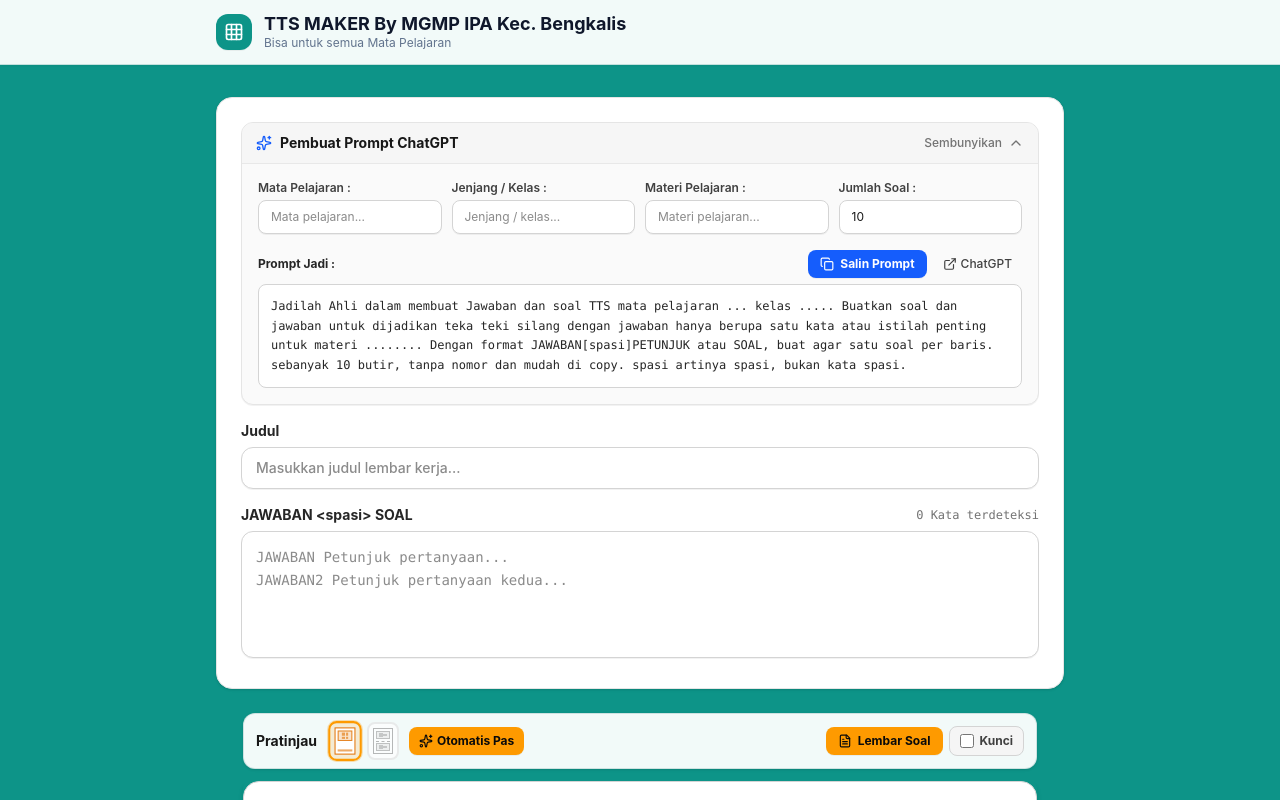
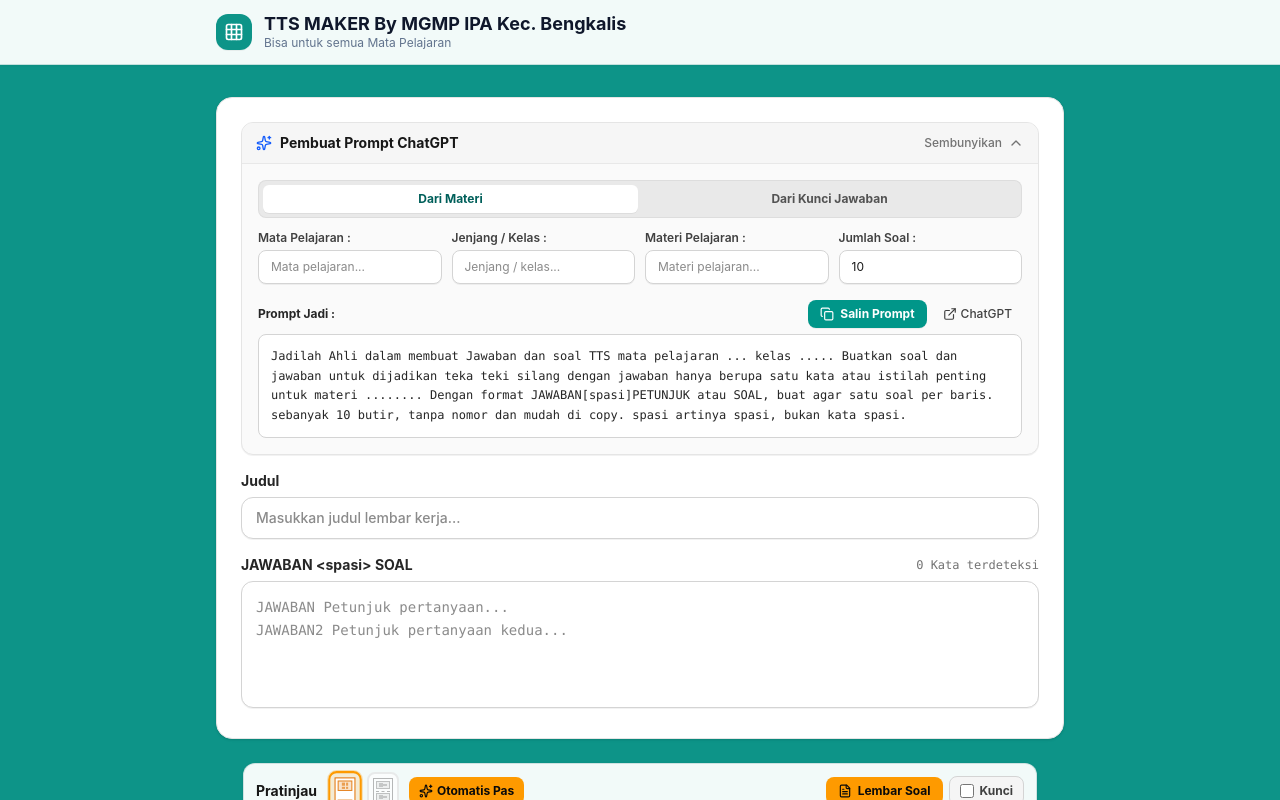
Before and after one commit to hijabgurubertuah/ttsmgmp, a React (Vite) app: page / in a window 1280 px wide. Shown: the top 800 px of the page. Built offline with nearby package versions, Linux system fonts and the light colour scheme.

Commit message:
feat: add tabbed interface to ChatGPT prompt generator
Introduce 'topic' and 'answers' tabs for the prompt generator, allowing users to create puzzles based on either lesson material or a custom list of answers, with state persistence via localStorage.

```diff
--- a/src/components/WorksheetGenerator.tsx
+++ b/src/components/WorksheetGenerator.tsx
@@ -119,7 +119,14 @@ export const WorksheetGenerator: React.FC = () => {
   const [copiedPrompt, setCopiedPrompt] = useState(false);
   const [showClearConfirm, setShowClearConfirm] = useState(false);
 
-  // Pembuat Prompt ChatGPT State
+  // Pembuat Prompt ChatGPT State (2 Tab: 'topic' dan 'answers')
+  const [promptActiveTab, setPromptActiveTab] = useState<'topic' | 'answers'>(() => {
+    try {
+      return (localStorage.getItem('tts_prompt_active_tab') as 'topic' | 'answers') || 'topic';
+    } catch {
+      return 'topic';
+    }
+  });
   const [showPromptMaker, setShowPromptMaker] = useState(() => {
     try {
       return localStorage.getItem('tts_show_prompt_maker') !== 'false';
@@ -127,6 +134,7 @@ export const WorksheetGenerator: React.FC = () => {
       return true;
     }
   });
+  // Tab 1: Dari Materi
   const [promptSubject, setPromptSubject] = useState(() => {
     try {
       return localStorage.getItem('tts_prompt_subject') ?? '';
@@ -153,6 +161,21 @@ export const WorksheetGenerator: React.FC = () => {
       return localStorage.getItem('tts_prompt_count') ?? '10';
     } catch {
       return '10';
+    }
+  });
+  // Tab 2: Dari Kunci Jawaban
+  const [promptAnswersSubject, setPromptAnswersSubject] = useState(() => {
+    try {
+      return localStorage.getItem('tts_prompt_answers_subject') ?? '';
+    } catch {
+      return '';
+    }
+  });
+  const [promptAnswersList, setPromptAnswersList] = useState(() => {
+    try {
+      return localStorage.getItem('tts_prompt_answers_list') ?? '';
+    } catch {
+      return '';
     }
   });
 
@@ -199,11 +222,14 @@ export const WorksheetGenerator: React.FC = () => {
       localStorage.setItem('tts_maker_raw_words2', rawWords2);
       localStorage.setItem('tts_maker_seed2', seed2.toString());
       localStorage.setItem('tts_maker_show_key', showAnswerKey.toString());
+      localStorage.setItem('tts_prompt_active_tab', promptActiveTab);
       localStorage.setItem('tts_show_prompt_maker', showPromptMaker.toString());
       localStorage.setItem('tts_prompt_subject', promptSubject);
       localStorage.setItem('tts_prompt_grade', promptGrade);
       localStorage.setItem('tts_prompt_topic', promptTopic);
       localStorage.setItem('tts_prompt_count', promptCount);
+      localStorage.setItem('tts_prompt_answers_subject', promptAnswersSubject);
+      localStorage.setItem('tts_prompt_answers_list', promptAnswersList);
     } catch (e) {
       console.warn('Failed to save state to localStorage', e);
     }
@@ -217,11 +243,14 @@ export const WorksheetGenerator: React.FC = () => {
     rawWords2,
     seed2,
     showAnswerKey,
+    promptActiveTab,
     showPromptMaker,
     promptSubject,
     promptGrade,
     promptTopic,
     promptCount,
+    promptAnswersSubject,
+    promptAnswersList,
   ]);
 
   const handleClearInputs = () => {
@@ -248,7 +277,8 @@ export const WorksheetGenerator: React.FC = () => {
     setToast({ type: 'success', message: `Form isian ${activeEditorTab === 'tts1' ? 'TTS 1' : 'TTS 2'} berhasil dikosongkan.` });
   };
 
-  const generatedPrompt = useMemo(() => {
+  // Prompt Tab 1: Dari Materi
+  const generatedPromptTab1 = useMemo(() => {
     const subject = promptSubject.trim() || '...';
     const grade = promptGrade.trim() || '....';
     const topic = promptTopic.trim() || '.......';
@@ -257,14 +287,24 @@ export const WorksheetGenerator: React.FC = () => {
     return `Jadilah Ahli dalam membuat Jawaban dan soal TTS mata pelajaran ${subject} kelas ${grade}. Buatkan soal dan jawaban untuk dijadikan teka teki silang dengan jawaban hanya berupa satu kata atau istilah penting untuk materi ${topic}. Dengan format JAWABAN[spasi]PETUNJUK atau SOAL, buat agar satu soal per baris. sebanyak ${count} butir, tanpa nomor dan mudah di copy. spasi artinya spasi, bukan kata spasi.`;
   }, [promptSubject, promptGrade, promptTopic, promptCount]);
 
+  // Prompt Tab 2: Dari Kunci Jawaban Satu Kata (dipisahkan koma)
+  const generatedPromptTab2 = useMemo(() => {
+    const subject = (promptAnswersSubject.trim() || promptSubject.trim()) || '....';
+    const answers = promptAnswersList.trim() || '.......';
+
+    return `Jadilah Ahli dalam membuat soal TTS mata pelajaran ${subject} untuk jawaban berikut ${answers} . Dengan format JAWABAN[spasi]PETUNJUK atau SOAL, buat agar satu soal per baris, tanpa nomor dan mudah di copy. spasi artinya spasi, bukan kata spasi.`;
+  }, [promptAnswersSubject, promptSubject, promptAnswersList]);
+
+  const currentActivePrompt = promptActiveTab === 'topic' ? generatedPromptTab1 : generatedPromptTab2;
+
   const handleCopyPrompt = async () => {
     try {
-      await navigator.clipboard.writeText(generatedPrompt);
+      await navigator.clipboard.writeText(currentActivePrompt);
       setCopiedPrompt(true);
       setTimeout(() => setCopiedPrompt(false), 2000);
     } catch {
       const textArea = document.createElement('textarea');
-      textArea.value = generatedPrompt;
+      textArea.value = currentActivePrompt;
       document.body.appendChild(textArea);
       textArea.select();
       document.execCommand('copy');
@@ -819,8 +859,35 @@ export const WorksheetGenerator: React.FC = () => {
 
           {showPromptMaker && (
             <div className="p-3.5 sm:p-4 space-y-3 animate-in fade-in duration-150">
-              {/* Kolom Input: Mata Pelajaran, Jenjang/Kelas, Materi Pelajaran, Jumlah Soal */}
-              <div className="grid grid-cols-1 sm:grid-cols-2 lg:grid-cols-4 gap-2.5">
+              {/* Tab Selector: Dari Materi vs Dari Kunci Jawaban */}
+              <div className="flex bg-neutral-200/80 dark:bg-neutral-800 p-1 rounded-lg gap-1 border border-neutral-300/60 dark:border-neutral-700">
+                <button
+                  type="button"
+                  onClick={() => setPromptActiveTab('topic')}
+                  className={`flex-1 py-1.5 px-3 rounded-md text-xs font-bold transition cursor-pointer text-center ${
+                    promptActiveTab === 'topic'
+                      ? 'bg-white dark:bg-neutral-900 text-teal-800 dark:text-teal-300 shadow-2xs'
+                      : 'text-neutral-600 dark:text-neutral-400 hover:text-neutral-900 dark:hover:text-white'
+                  }`}
+                >
+                  Dari Materi
+                </button>
+                <button
+                  type="button"
+                  onClick={() => setPromptActiveTab('answers')}
+                  className={`flex-1 py-1.5 px-3 rounded-md text-xs font-bold transition cursor-pointer text-center ${
+                    promptActiveTab === 'answers'
+                      ? 'bg-white dark:bg-neutral-900 text-teal-800 dark:text-teal-300 shadow-2xs'
+                      : 'text-neutral-600 dark:text-neutral-400 hover:text-neutral-900 dark:hover:text-white'
+                  }`}
+                >
+                  Dari Kunci Jawaban
+                </button>
+              </div>
+
+              {/* Tab 1: Berdasarkan Materi */}
+              {promptActiveTab === 'topic' && (
+                <div className="grid grid-cols-1 sm:grid-cols-2 lg:grid-cols-4 gap-2.5 animate-in fade-in duration-150">
                   <div>
                     <label className="block text-xs font-semibold text-neutral-700 dark:text-neutral-300 mb-1">
                       Mata Pelajaran :
@@ -830,7 +897,7 @@ export const WorksheetGenerator: React.FC = () => {
                       value={promptSubject}
                       onChange={(e) => setPromptSubject(e.target.value)}
                       placeholder="Mata pelajaran..."
-                    className="w-full px-3 py-2 text-xs rounded-lg border border-neutral-300 dark:border-neutral-700 bg-white dark:bg-neutral-900 text-neutral-900 dark:text-white focus:ring-2 focus:ring-blue-500 focus:outline-none transition shadow-2xs"
+                      className="w-full px-3 py-2 text-xs rounded-lg border border-neutral-300 dark:border-neutral-700 bg-white dark:bg-neutral-900 text-neutral-900 dark:text-white focus:ring-2 focus:ring-teal-500 focus:outline-none transition shadow-2xs"
                     />
                   </div>
 
@@ -843,7 +910,7 @@ export const WorksheetGenerator: React.FC = () => {
                       value={promptGrade}
                       onChange={(e) => setPromptGrade(e.target.value)}
                       placeholder="Jenjang / kelas..."
-                    className="w-full px-3 py-2 text-xs rounded-lg border border-neutral-300 dark:border-neutral-700 bg-white dark:bg-neutral-900 text-neutral-900 dark:text-white focus:ring-2 focus:ring-blue-500 focus:outline-none transition shadow-2xs"
+                      className="w-full px-3 py-2 text-xs rounded-lg border border-neutral-300 dark:border-neutral-700 bg-white dark:bg-neutral-900 text-neutral-900 dark:text-white focus:ring-2 focus:ring-teal-500 focus:outline-none transition shadow-2xs"
                     />
                   </div>
 
@@ -856,7 +923,7 @@ export const WorksheetGenerator: React.FC = () => {
                       value={promptTopic}
                       onChange={(e) => setPromptTopic(e.target.value)}
                       placeholder="Materi pelajaran..."
-                    className="w-full px-3 py-2 text-xs rounded-lg border border-neutral-300 dark:border-neutral-700 bg-white dark:bg-neutral-900 text-neutral-900 dark:text-white focus:ring-2 focus:ring-blue-500 focus:outline-none transition shadow-2xs"
+                      className="w-full px-3 py-2 text-xs rounded-lg border border-neutral-300 dark:border-neutral-700 bg-white dark:bg-neutral-900 text-neutral-900 dark:text-white focus:ring-2 focus:ring-teal-500 focus:outline-none transition shadow-2xs"
                     />
                   </div>
 
@@ -869,10 +936,45 @@ export const WorksheetGenerator: React.FC = () => {
                       value={promptCount}
                       onChange={(e) => setPromptCount(e.target.value)}
                       placeholder="Jumlah soal..."
-                    className="w-full px-3 py-2 text-xs rounded-lg border border-neutral-300 dark:border-neutral-700 bg-white dark:bg-neutral-900 text-neutral-900 dark:text-white focus:ring-2 focus:ring-blue-500 focus:outline-none transition shadow-2xs"
-                  />
-                </div>
-              </div>
+                      className="w-full px-3 py-2 text-xs rounded-lg border border-neutral-300 dark:border-neutral-700 bg-white dark:bg-neutral-900 text-neutral-900 dark:text-white focus:ring-2 focus:ring-teal-500 focus:outline-none transition shadow-2xs"
+                    />
+                  </div>
+                </div>
+              )}
+
+              {/* Tab 2: Berdasarkan Jawaban Satu Kata (Dipisahkan dengan Koma) */}
+              {promptActiveTab === 'answers' && (
+                <div className="grid grid-cols-1 sm:grid-cols-3 gap-2.5 animate-in fade-in duration-150">
+                  <div className="sm:col-span-1">
+                    <label className="block text-xs font-semibold text-neutral-700 dark:text-neutral-300 mb-1">
+                      Mata Pelajaran :
+                    </label>
+                    <input
+                      type="text"
+                      value={promptAnswersSubject || promptSubject}
+                      onChange={(e) => {
+                        setPromptAnswersSubject(e.target.value);
+                        if (!promptSubject) setPromptSubject(e.target.value);
+                      }}
+                      placeholder="Mata pelajaran..."
+                      className="w-full px-3 py-2 text-xs rounded-lg border border-neutral-300 dark:border-neutral-700 bg-white dark:bg-neutral-900 text-neutral-900 dark:text-white focus:ring-2 focus:ring-teal-500 focus:outline-none transition shadow-2xs"
+                    />
+                  </div>
+
+                  <div className="sm:col-span-2">
+                    <label className="block text-xs font-semibold text-neutral-700 dark:text-neutral-300 mb-1">
+                      Jawaban Satu Kata (pisahkan dengan koma) :
+                    </label>
+                    <textarea
+                      rows={2}
+                      value={promptAnswersList}
+                      onChange={(e) => setPromptAnswersList(e.target.value)}
+                      placeholder="Contoh: MITOKONDRIA, NUKLEUS, SITOPLASMA, RIBOSOM, VAKUOLA"
+                      className="w-full px-3 py-1.5 text-xs rounded-lg border border-neutral-300 dark:border-neutral-700 bg-white dark:bg-neutral-900 text-neutral-900 dark:text-white focus:ring-2 focus:ring-teal-500 focus:outline-none transition shadow-2xs resize-none"
+                    />
+                  </div>
+                </div>
+              )}
 
               {/* Hasil Prompt Jadi Siap Tempel */}
               <div className="space-y-1.5 pt-1">
@@ -887,7 +989,7 @@ export const WorksheetGenerator: React.FC = () => {
                       className={`inline-flex items-center justify-center gap-1.5 px-3 py-1.5 rounded-lg font-bold text-xs cursor-pointer transition shadow-2xs ${
                         copiedPrompt
                           ? 'bg-emerald-600 text-white'
-                          : 'bg-blue-600 hover:bg-blue-700 text-white'
+                          : 'bg-teal-600 hover:bg-teal-700 text-white'
                       }`}
                     >
                       {copiedPrompt ? (
@@ -916,7 +1018,7 @@ export const WorksheetGenerator: React.FC = () => {
                 </div>
 
                 <div className="p-3 bg-white dark:bg-neutral-900 rounded-lg border border-neutral-300 dark:border-neutral-700 text-neutral-800 dark:text-neutral-200 font-mono text-[11px] sm:text-xs leading-relaxed select-all break-words">
-                  {generatedPrompt}
+                  {currentActivePrompt}
                 </div>
               </div>
             </div>
```
Lines whose indentation alone changed are shown as unchanged.
